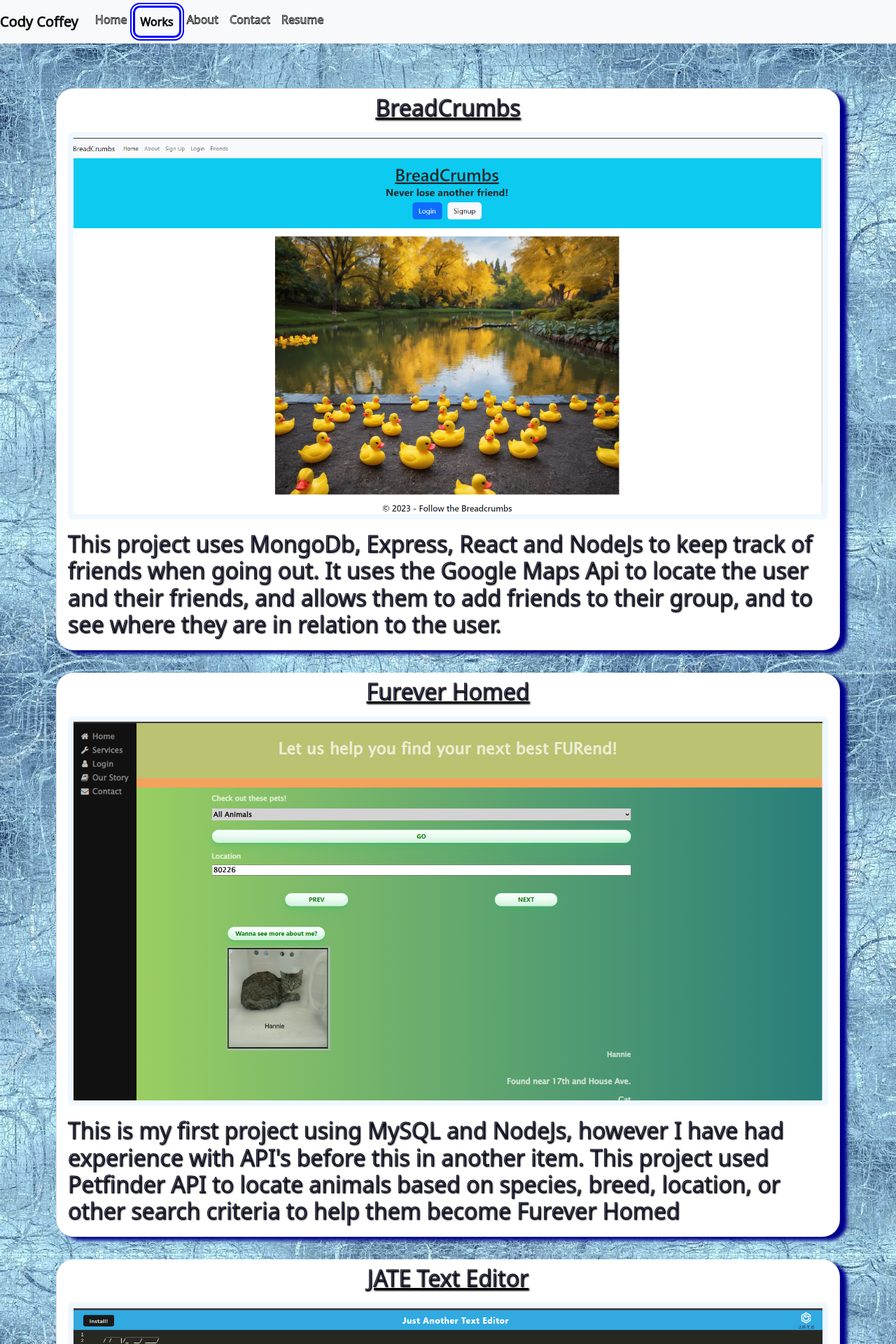
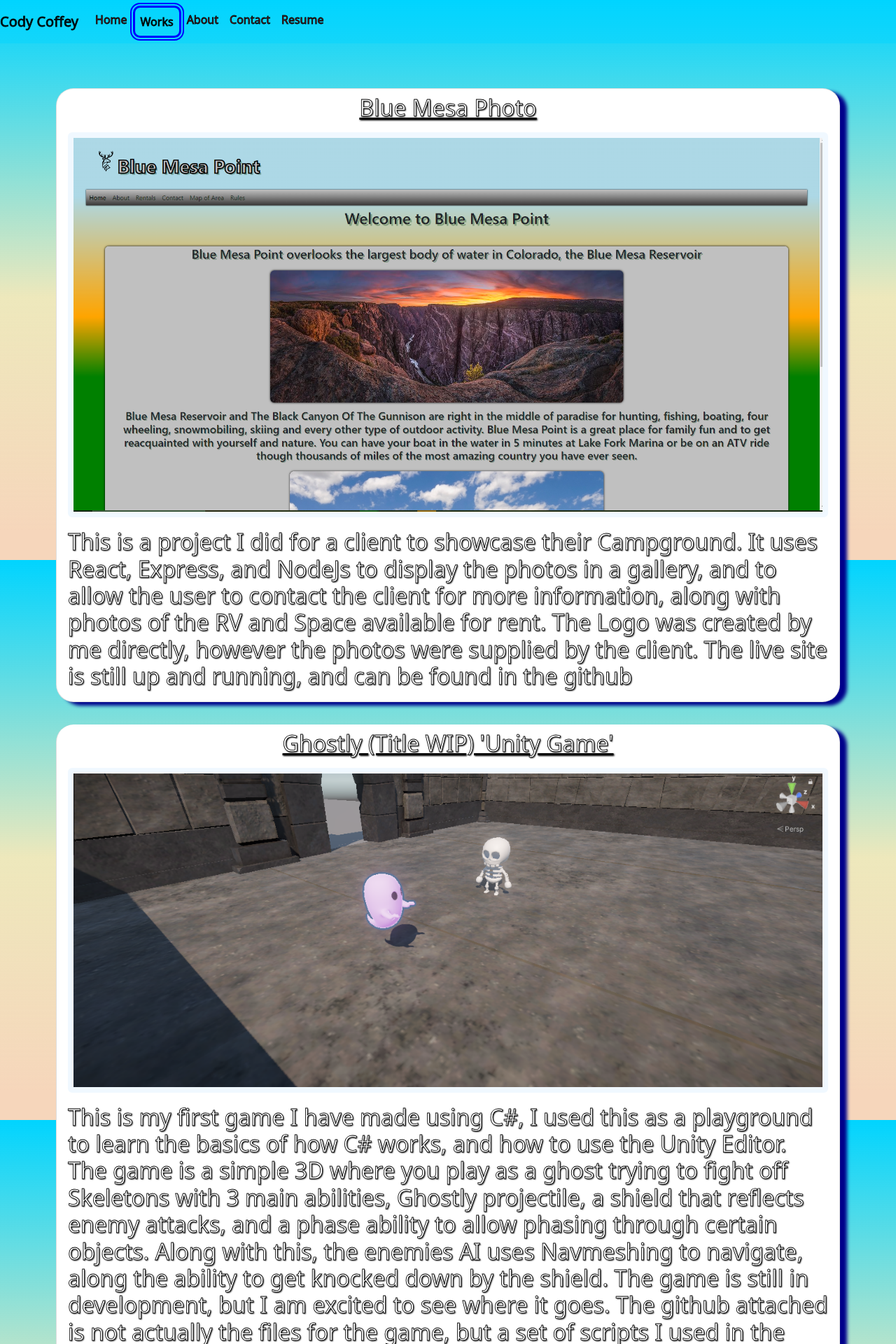
Before and after one commit to ccoff1798/PortfolioReact, a React (Vite) app: page /Works in a window 1280 px wide. Shown: the top 1920 px of the page at 70% size. Built offline with nearby package versions, Linux system fonts and the light colour scheme.

Commit message:
Updated with new projects

```diff
--- a/src/components/Cards/Cards.jsx
+++ b/src/components/Cards/Cards.jsx
@@ -3,8 +3,23 @@ import JateShot from '../../assets/JateShot.png'
 import RainOnParade from '../../assets/Rainonparade.png'
 import Weather from '../../assets/Weather.png'
 import Breadcrumbs from '../../assets/breadcrumbs.png'
+import Ghostly from '../../assets/GhostGameScreenshot.png'
+import BlueMesaPhoto from '../../assets/BlueMesaPhoto.png'
 
-const showings =[{
+const showings =[
+    {
+        name: "Blue Mesa Photo",
+        image: BlueMesaPhoto,
+        description: "This is a project I did for a client to showcase their Campground. It uses React, Express, and NodeJs to display the photos in a gallery, and to allow the user to contact the client for more information, along with photos of the RV and Space available for rent. The Logo was created by me directly, however the photos were supplied by the client. The live site is still up and running, and can be found in the github",
+        github: "https://github.com/ccoff1798/firstgig"
+    },
+  {
+    name: "Ghostly (Title WIP) 'Unity Game'",
+    image: Ghostly,
+    description: "This is my first game I have made using C#, I used this as a playground to learn the basics of how C# works, and how to use the Unity Editor. The game is a simple 3D where you play as a ghost trying to fight off Skeletons with 3 main abilities, Ghostly projectile, a shield that reflects enemy attacks, and a phase ability to allow phasing through certain objects. Along with this, the enemies AI uses Navmeshing to navigate, along the ability to get knocked down by the shield. The game is still in development, but I am excited to see where it goes. The github attached is not actually the files for the game, but a set of scripts I used in the creation, as I had difficulties uploading the full project to github.",
+    github: "https://github.com/ccoff1798/Ghostly"
+},{
+
   name: "BreadCrumbs",
     image: Breadcrumbs,
     description: "This project uses MongoDb, Express, React and NodeJs to keep track of friends when going out. It uses the Google Maps Api to locate the user and their friends, and allows them to add friends to their group, and to see where they are in relation to the user.",
@@ -15,12 +30,7 @@ const showings =[{
     description: "This is my first project using MySQL and NodeJs, however I have had experience with API's before this in another item. This project used Petfinder API to locate animals based on species, breed, location, or other search criteria to help them become Furever Homed",
     github: "https://github.com/ccoff1798/FureverHomed"
     },
-    {
-        name: "JATE Text Editor",
-        image: JateShot,
-        description: "This one is a less intensive portfolio piece, it is a simple text editor, the main purpose of which was to practice installing software using webpack.",
-        github: "https://github.com/ccoff1798/JateEditor"
-    },
+
     {
         name: "Rain On Your Parade",
         image: RainOnParade,
--- a/src/components/NavTabs.jsx
+++ b/src/components/NavTabs.jsx
@@ -8,7 +8,7 @@ function NavTabs() {
   const handleNavCollapse = () => setIsNavCollapsed(!isNavCollapsed);
 
   return (
-    <nav className="navbar navbar-expand-lg navbar-light bg-light">
+    <nav className="navbar navbar-expand-lg">
       <Link className="navbar-brand" to="/">Cody Coffey</Link>
       <button
         className="navbar-toggler"
--- a/src/pages/About.jsx
+++ b/src/pages/About.jsx
@@ -7,16 +7,8 @@ export default function About() {
     <div>
       <h1 className='center'>About Cody Coffey</h1>
       <h3>
+Hey, My Name is Cody Coffey and I am a Junior Developer. While most of my career I spent in Automotive sales, I found my real passion in coding. I have a junior level understanding in HTML, CSS, JavaScript, NodeJs, Express, MySQL, and React, along with starting my first steps into learning C# through playing around in the Unity Editor. I am always looking to learn more, and to expand my knowledge in the field. I am currently looking for a position in the field, and am excited to see where my career will take me.
 
-Hello! I'm Cody, a passionate and enthusiastic coder based in Lakewood, Colorado. My journey in the tech world began at the University of Denver's coding bootcamp, where I honed my skills in a variety of languages and tools including JavaScript, React, HTML, CSS, MongoDB, MySQL, and Node.js.
-
-Before diving into the coding universe, I had a successful career in sales. However, my true calling was always in the realm of technology. Ever since I was a child, I've been fascinated by computers. I loved disassembling gadgets just to see if I could put them back together and have been assembling computers from a young age. This childhood curiosity seamlessly transitioned into a passion for coding, which has become an exhilarating new chapter in my lifelong quest for knowledge.
-
-When I'm not coding, I'm an avid explorer of the outdoors and urban landscapes. I relish taking my dogs to parks, hiking through nature's trails, and discovering new restaurants in local cities. I'm also a gaming enthusiast and a frequent visitor to the library, where I immerse myself in the world of books.
-
-My goal is to continuously expand my technical expertise and create applications that make a positive impact on people's lives. I'm eager to blend my background in sales with my technical skills to develop solutions that are not only innovative but also user-friendly and impactful.
-
-Let's connect and create something amazing together!
       </h3>
       <img className = "img-thumbnail my-photo center"src={CodyProfile} alt="Photo of me" width="50rem" height="auto" />
       <img className = "img-thumbnail my-photo center"src={MeAndAdriana} alt="Photo of me" width="50rem" height="auto" />
--- a/src/pages/Home.jsx
+++ b/src/pages/Home.jsx
@@ -4,13 +4,9 @@ export default function Home() {
 
   return (
     <div>
-      <h1 className = "home-title">Welcome to the Portfolio of Cody Coffey</h1>
+      <h1 className = "home-title">Cody Coffey</h1>
       <h2 className = "home-text">
-        Discover a world where technology meets creativity! I'm Cody, a developer with a flair for crafting innovative solutions that simplify and enhance lives. From the fundamentals of JavaScript, React, and HTML/CSS to the complexities of MongoDB, MySQL, and Node.js, my portfolio showcases a diverse range of projects. Each piece is a testament to my journey from a sales professional to a tech enthusiast who believes in the power of coding to change the world. Of course, my journey for knowledge is never over, I hope to learn as much as I can along the way and am looking to find a company who can see what I can offer!
-
-        Dive into my work and see how my passion for tech, combined with a background in sales, shapes applications that are not just technically sound but also user-centric and market-ready. Whether it's web development, database management, or creating interactive user experiences, my portfolio is a window into my professional evolution and a reflection of my commitment to continuous learning and improvement.
-
-        Enjoy exploring my creations!
+        Here you will find a collection of my works, as well as a little bit about me. Please feel free to take a look around, and if you have any questions, or would like to get in touch, please visit the Contact page.
       </h2>
     </div>
   );
--- a/src/style/style.css
+++ b/src/style/style.css
@@ -1,8 +1,23 @@
 * {
-  color: rgba(15, 17, 74, 0.506);
+  color: rgba(255, 255, 255, 0.966);
   -webkit-text-stroke-width: .05rem;
   -webkit-text-stroke-color: black;
+
 }
+html, body {
+  height: 100%;  /* Ensure minimum height covers the full viewport */
+  margin: 0;     /* Reset default margin */
+  padding: 0;    /* Reset default padding */
+}
+
+body {
+  background: rgb(246,214,187);
+  background: linear-gradient(0deg, rgba(246,214,187,1) 5%, rgba(215,203,102,0.4374124649859944) 47%, rgba(0,212,255,1) 100%);
+  background-repeat: no-repeat;       /* Prevent the background from repeating */
+  background-attachment: fixed;        /* Fix the background relative to the viewport */
+  background-size: cover;              /* Ensure background covers the entire element */
+}
+
 a{
   color: aliceblue;
 }
@@ -36,11 +51,12 @@ li{
 } */
 
 .nav-link{
-  color:white;
+  color:rgb(124, 41, 41);
 
 }
 .navbar{
-  background-color: black;
+  background: rgba(0,212,255,0.4374124649859944) 100%;
+
 }
 .active{
   border-style: solid;
@@ -110,9 +126,11 @@ img {
 
 }
 
-body {
-  background-image: url("../assets/Background.png");
-}
+/* body {
+  background: rgb(246,214,187);
+  background: linear-gradient(0deg, rgba(246,214,187,1) 5%, rgba(215,203,102,0.4374124649859944) 47%, rgba(0,212,255,1) 100%);
+  min-height: 100%;
+} */
 .contact-title{
   text-align: center;
   margin-bottom: 5rem;
```
Also changed, not shown: src/assets/BlueMesaPhoto.png (added), src/assets/GhostGameScreenshot.png (added).
